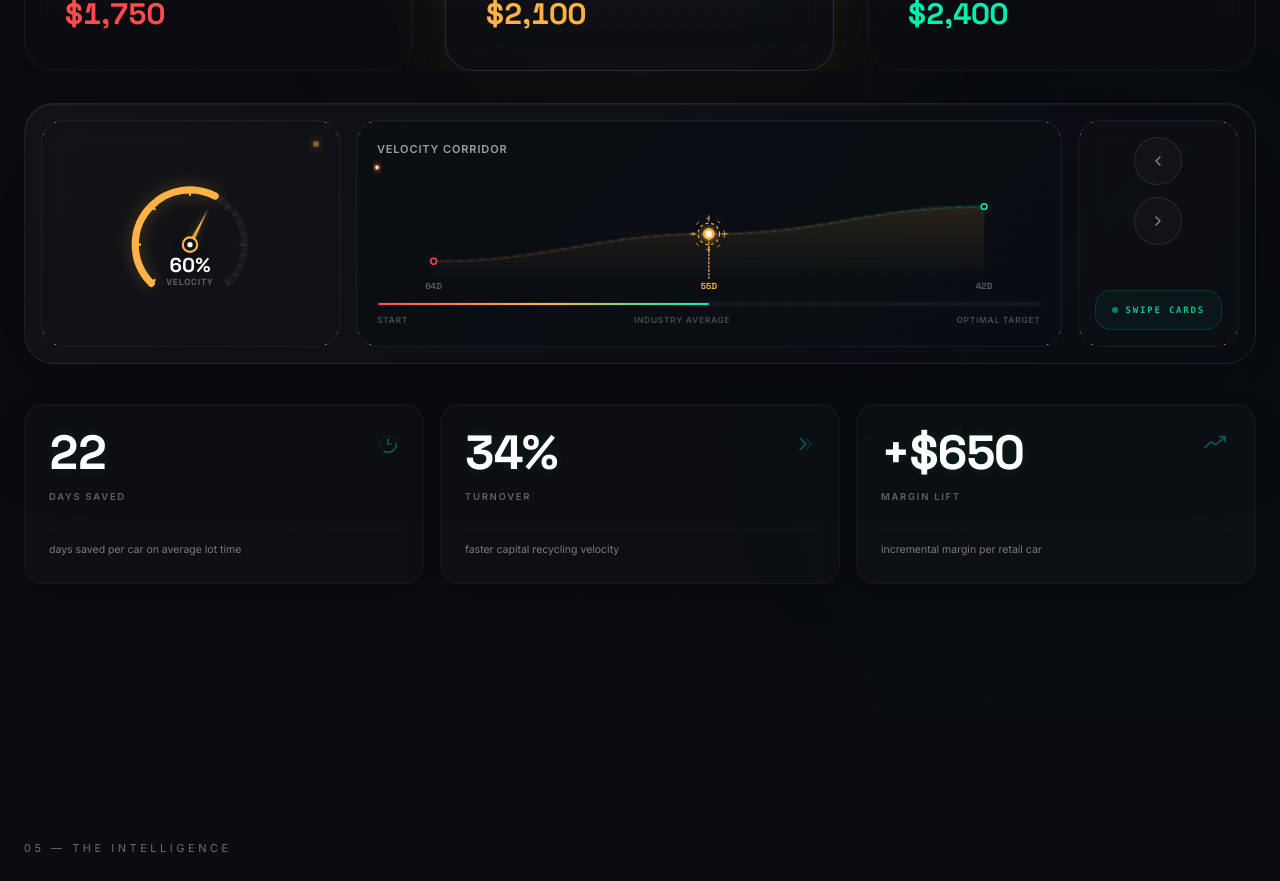
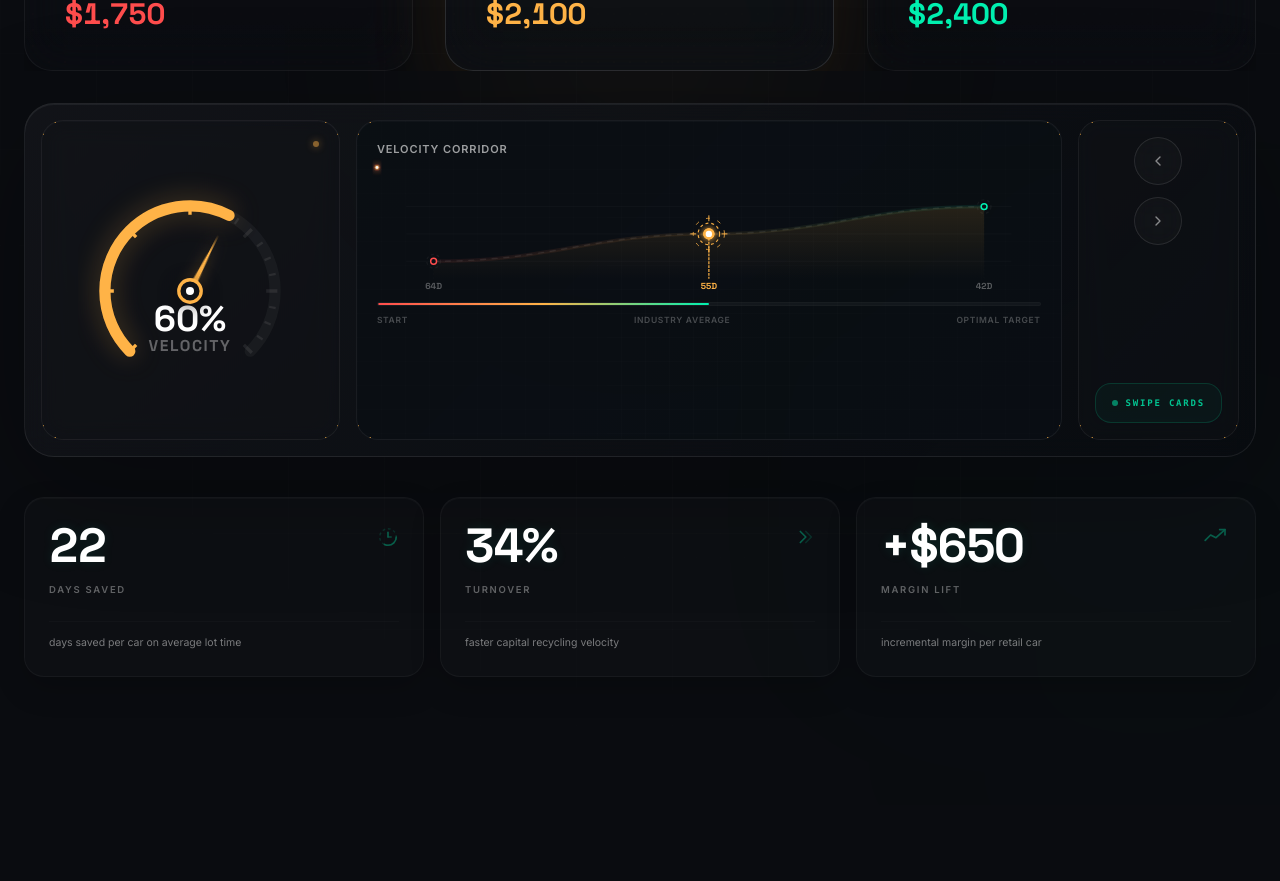
Before and after one commit to Bullfighteruz/veb1, a React (Vite) app: page / in a window 1280 px wide. Shown: the part 5180-6061 px from the top of the page. Built offline with nearby package versions, Linux system fonts and the light colour scheme; the HTML template or start-up script is replaced by a standard one.

Commit message:
style: double speedometer dial physical size and text size

```diff
--- a/src/components/features/Transformation.tsx
+++ b/src/components/features/Transformation.tsx
@@ -595,7 +595,7 @@ function ControlDeck({
       <div className="grid gap-4 lg:grid-cols-[minmax(220px,0.72fr)_minmax(0,1.7fr)_auto] lg:items-stretch">
 
         {/* Left Column: Active Benchmark Status */}
-        <div className="relative overflow-hidden rounded-[22px] border border-white/[0.06] bg-[#101217]/50 p-5 backdrop-blur-md shadow-[inset_0_1px_0_rgba(255,255,255,0.02)] flex flex-col items-center min-h-[220px]">
+        <div className="relative overflow-hidden rounded-[22px] border border-white/[0.06] bg-[#101217]/50 p-5 backdrop-blur-md shadow-[inset_0_1px_0_rgba(255,255,255,0.02)] flex flex-col items-center min-h-[320px]">
           {/* L-brackets */}
           <span className="absolute left-0 top-0 block h-3.5 w-3.5 border-l-2 border-t-2 transition-colors duration-500" style={{ borderColor: activeStep.color }} />
           <span className="absolute right-0 top-0 block h-3.5 w-3.5 border-r-2 border-t-2 transition-colors duration-500" style={{ borderColor: activeStep.color }} />
@@ -607,7 +607,7 @@ function ControlDeck({
           </div>
 
           {/* SVG Radial Gauge */}
-          <div className="relative flex-1 flex items-center justify-center h-36 w-36">
+          <div className="relative flex-1 flex items-center justify-center h-56 w-56">
             <svg viewBox="0 0 100 100" className="h-full w-full">
               {/* Background swept track */}
               <path
@@ -661,10 +661,10 @@ function ControlDeck({
               {/* Center Text Readout */}
               <text
                 x="50"
-                y="69"
+                y="68"
                 textAnchor="middle"
                 fill="#FFFFFF"
-                fontSize="14"
+                fontSize="16"
                 fontFamily="Space Grotesk, sans-serif"
                 fontWeight="800"
               >
@@ -672,10 +672,10 @@ function ControlDeck({
               </text>
               <text
                 x="50"
-                y="78"
+                y="77"
                 textAnchor="middle"
                 fill="rgba(255, 255, 255, 0.35)"
-                fontSize="6.2"
+                fontSize="7"
                 fontFamily="Space Grotesk, sans-serif"
                 fontWeight="700"
                 letterSpacing="0.1em"
```
Also changed, not shown: public/revu.html (+4 -4 lines).
